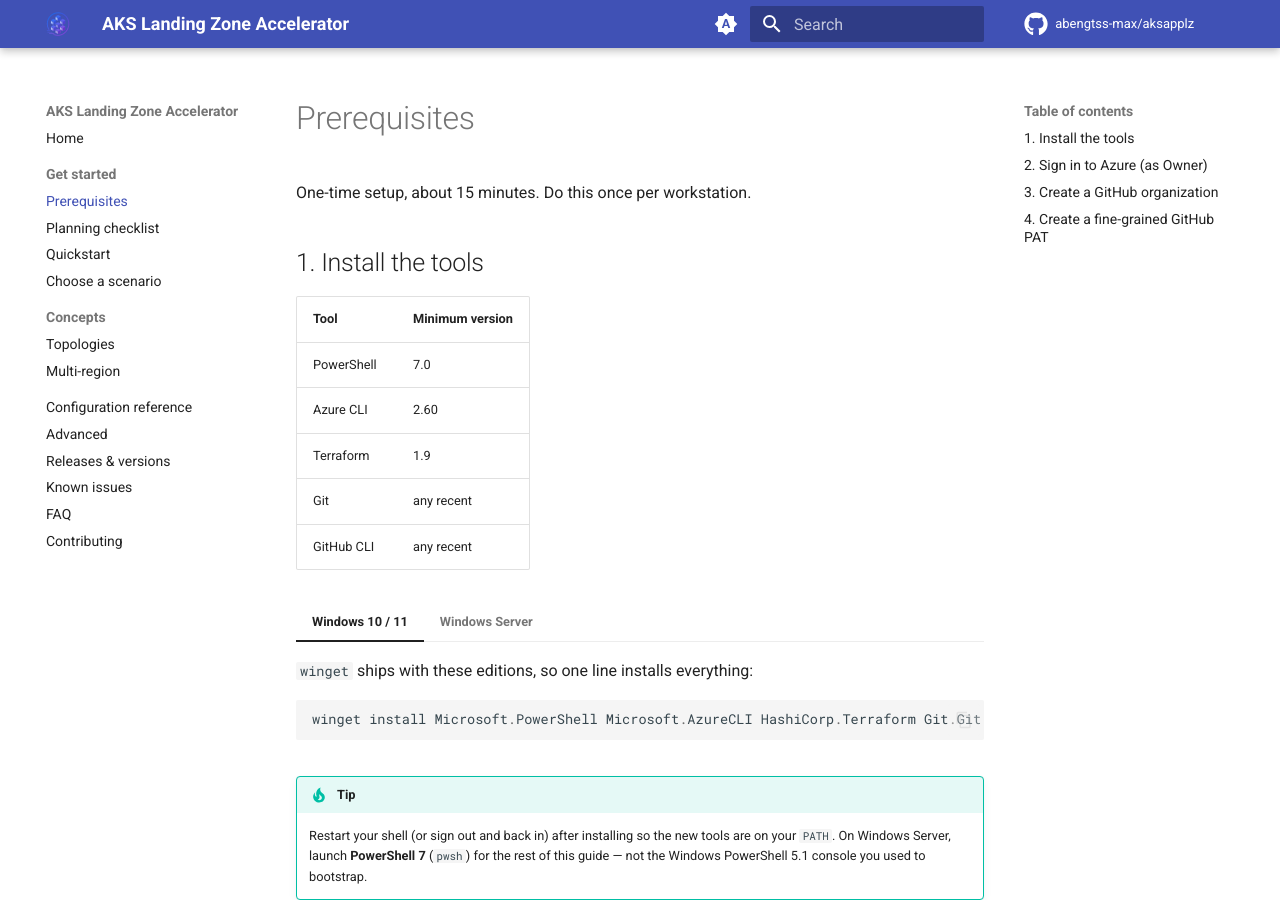
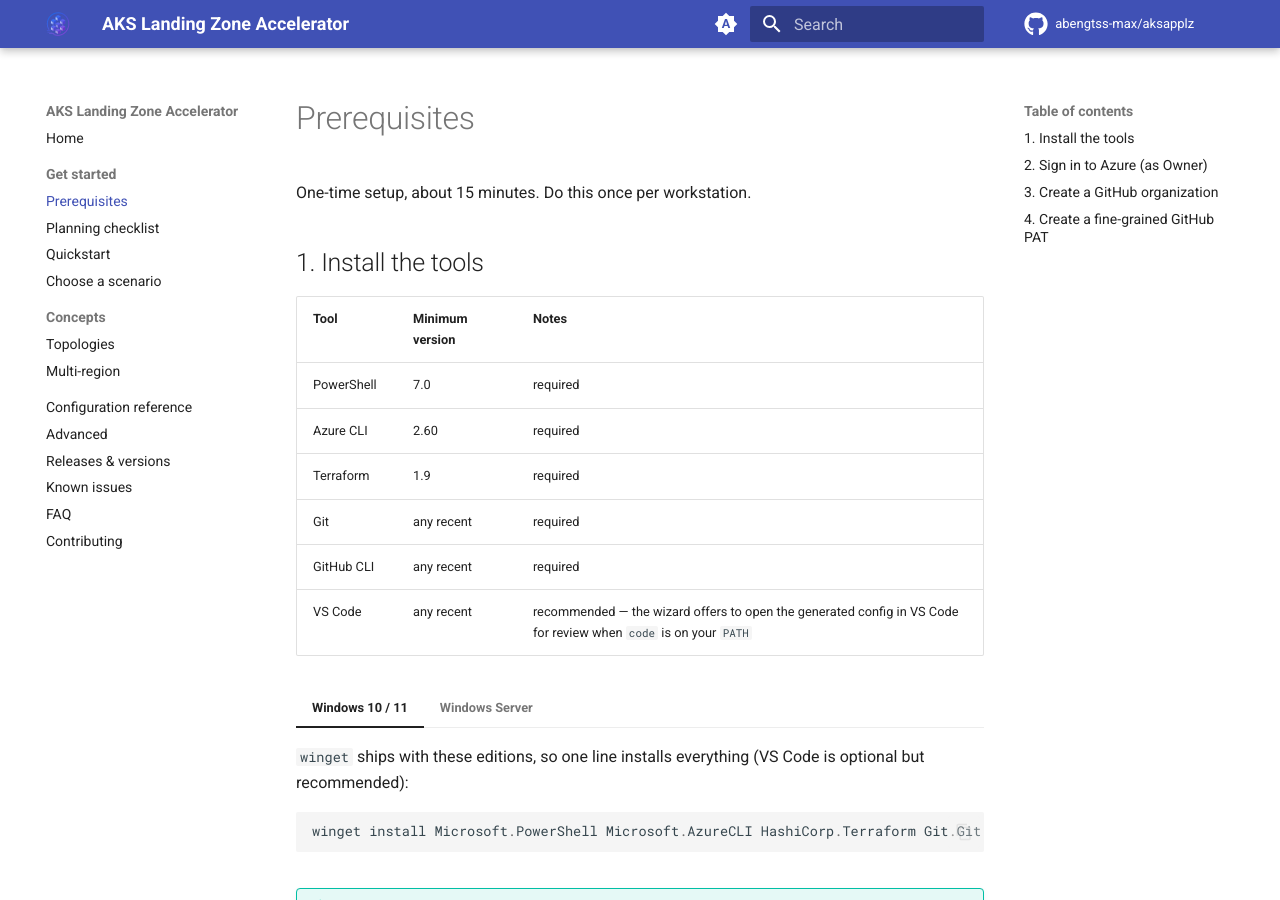
Before and after one commit to abengtss-max/aksapplz, an MkDocs documentation site: the page built from docs/get-started/prerequisites.md, in a window 1280 px wide and 900 px high. Built offline with MkDocs 1.6.1 and Material for MkDocs 9.7.7, drawn with Linux system fonts in a browser that asks for light colours; comment, search, counter and statistics services are not loaded.

Commit message:
docs: add VS Code to prerequisites (recommended) for both install tabs
The wizard already offers to open the generated config in VS Code when 'code' is
on PATH; document VS Code as a recommended tool and add it to the winget and
choco install commands so the editor-open step works out of the box.

````diff
--- a/docs/get-started/prerequisites.md
+++ b/docs/get-started/prerequisites.md
@@ -4,20 +4,22 @@
 
 ## 1. Install the tools
 
-| Tool | Minimum version |
-|---|---|
-| PowerShell | 7.0 |
-| Azure CLI | 2.60 |
-| Terraform | 1.9 |
-| Git | any recent |
-| GitHub CLI | any recent |
+| Tool | Minimum version | Notes |
+|---|---|---|
+| PowerShell | 7.0 | required |
+| Azure CLI | 2.60 | required |
+| Terraform | 1.9 | required |
+| Git | any recent | required |
+| GitHub CLI | any recent | required |
+| VS Code | any recent | recommended — the wizard offers to open the generated config in VS Code for review when `code` is on your `PATH` |
 
 === "Windows 10 / 11"
 
-    `winget` ships with these editions, so one line installs everything:
+    `winget` ships with these editions, so one line installs everything (VS Code
+    is optional but recommended):
 
     ```powershell
-    winget install Microsoft.PowerShell Microsoft.AzureCLI HashiCorp.Terraform Git.Git GitHub.cli
+    winget install Microsoft.PowerShell Microsoft.AzureCLI HashiCorp.Terraform Git.Git GitHub.cli Microsoft.VisualStudioCode
     ```
 
 === "Windows Server"
@@ -31,8 +33,11 @@
     [System.Net.ServicePointManager]::SecurityProtocol = 3072
     Invoke-Expression ((New-Object System.Net.WebClient).DownloadString('https://community.chocolatey.org/install.ps1'))
 
-    choco install -y powershell-core azure-cli terraform git gh
+    choco install -y powershell-core azure-cli terraform git gh vscode
     ```
+
+    `vscode` is optional but recommended — with it installed, the wizard offers to
+    open the generated config for review. Drop it from the list to skip.
 
     Prefer no third-party package manager? Install the official MSIs directly:
 
````
